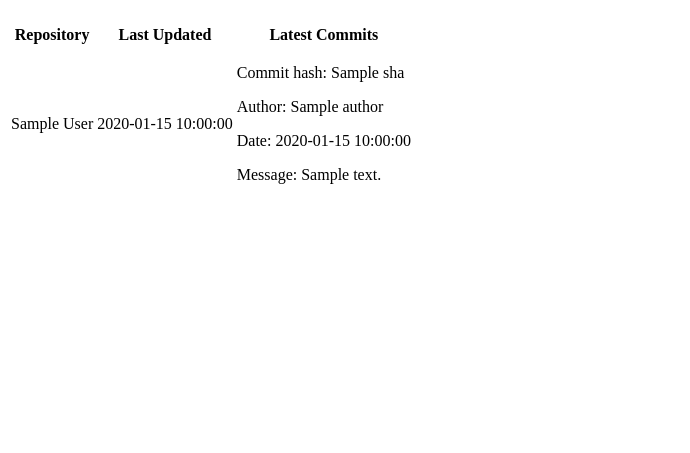
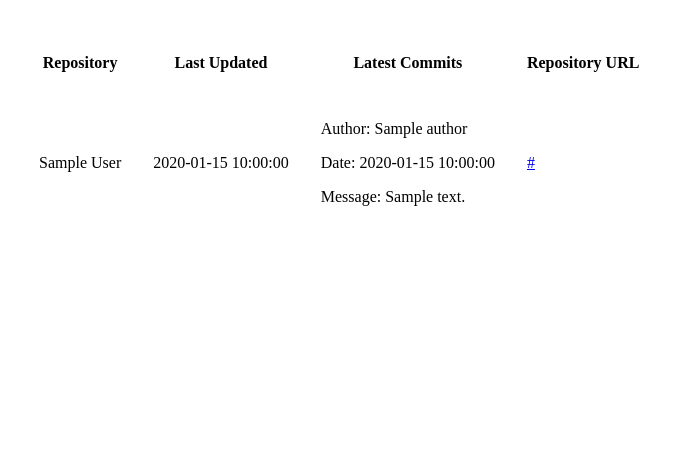
Before and after one commit to alvasi/alva_zhang_sse_lab2, a Flask app: page /gitquery in a window 1280 px wide. Shown: the part 57-510 px from the top of the page, without its empty margins (0-690 px from the left). Run offline with Flask 3, Linux system fonts and the light colour scheme; a database or web service that is not in the repository returns one stand-in record (values such as "Sample title"); data that the repository does not hold is empty.

Commit message:
added new repo url column

```diff
--- a/api/templates/gitquery.html
+++ b/api/templates/gitquery.html
@@ -5,11 +5,12 @@
 </head>
 <body>
     <h1>Here is the list of repositories for: {{ gitquery }}</h1>
-    <table>
+    <table class="gap">
         <tr>
             <th>Repository</th>
             <th>Last Updated</th>
             <th>Latest Commits</th>
+            <th>Repository URL</th>
         </tr>
         {% for repo in repos %}
         <tr>
@@ -17,14 +18,20 @@
             <td>{{ repo.updated_at }}</td>
             <td>
                 {% for commit in repo.latest_commits %}
-                <p> Commit hash: {{ commit.commit.sha }} </p>
                 <p> Author: {{ commit.commit.author.name }}</p>
                 <p> Date: {{ commit.commit.author.date }}</p>
                 <p> Message: {{ commit.commit.message }}</p>
                 {% endfor %}
             </td>
+            <td><a href="{{  repo.html_url  }}">{{  repo.html_url  }}</a></td>
         </tr>
         {% endfor %}
     </table>
+
+    <style>
+        .gap {
+            border-spacing: 30px;
+        }
+    </style>
 </body>
 </html>
```
